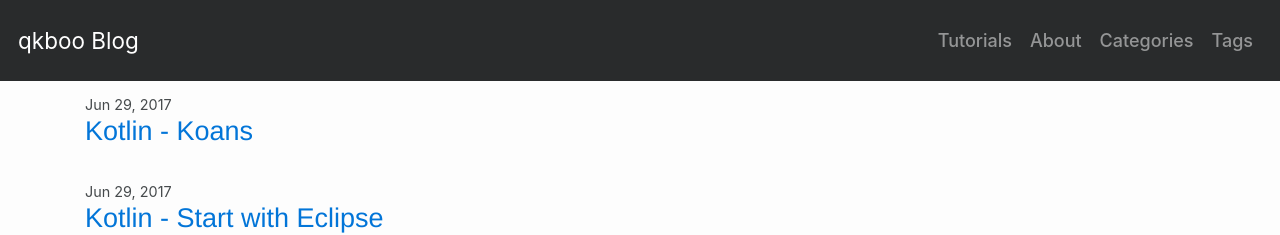
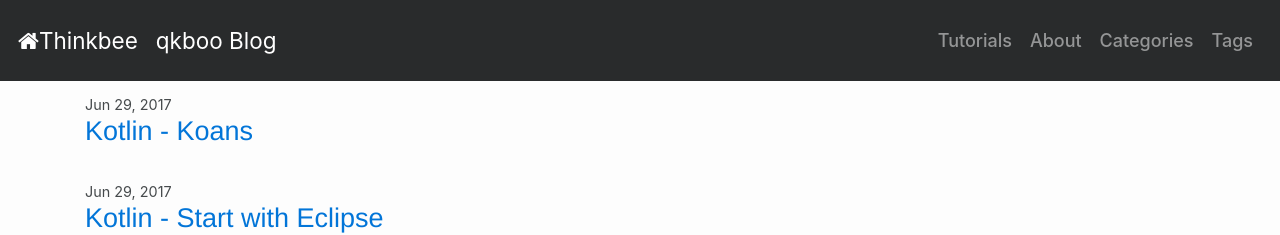
Before and after one commit to webhacking/qkboo.github.io, a Jekyll site: the page built from index.html, in a window 1280 px wide. Shown: the top 235 px of the page. Built offline with Jekyll 4.4.1, drawn with Linux system fonts in a browser that asks for light colours; nearby versions of some CDN libraries.

Commit message:
jekyll: thinkbee link

```diff
--- a/_includes/header.html
+++ b/_includes/header.html
@@ -8,6 +8,7 @@
         <span class="navbar-toggler-icon"></span>
     </button>
 
+    <a class="navbar-brand page-scroll" href="http://www.thinkbee.kr"><i class="fa fa-home" aria-hidden="true"></i>Thinkbee</a>
     <a class="navbar-brand" href="{{ "/" | relative_url }}">{{ site.title | escape }}</a>
 
     {% if page_paths %}
```
